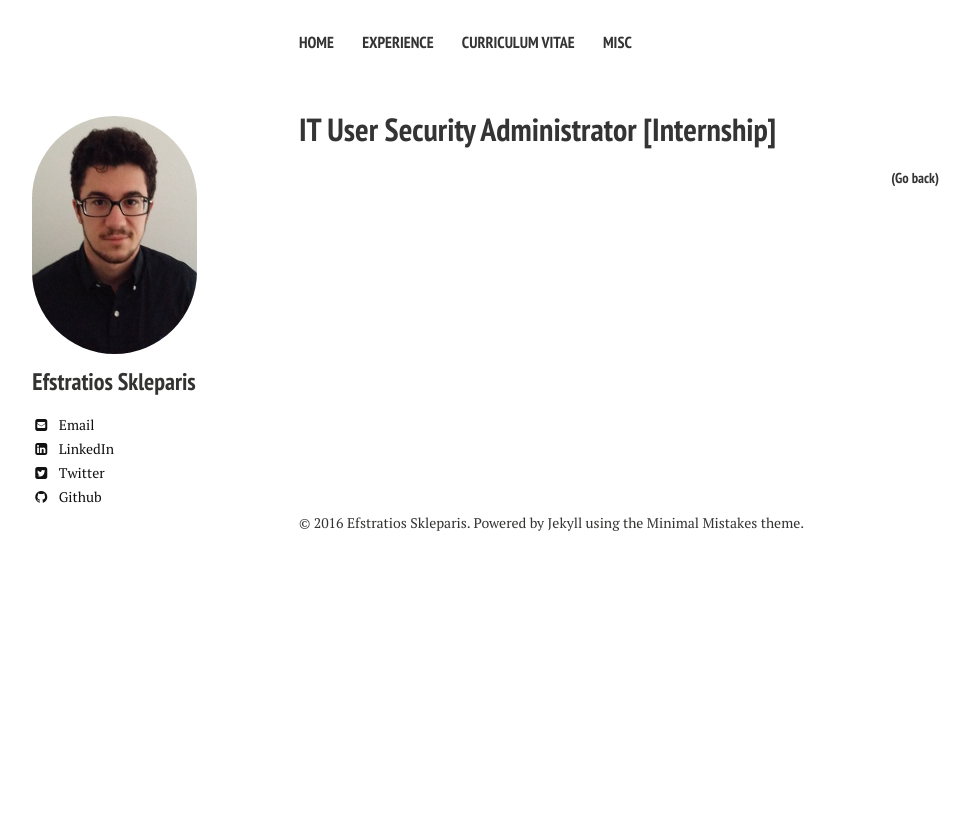
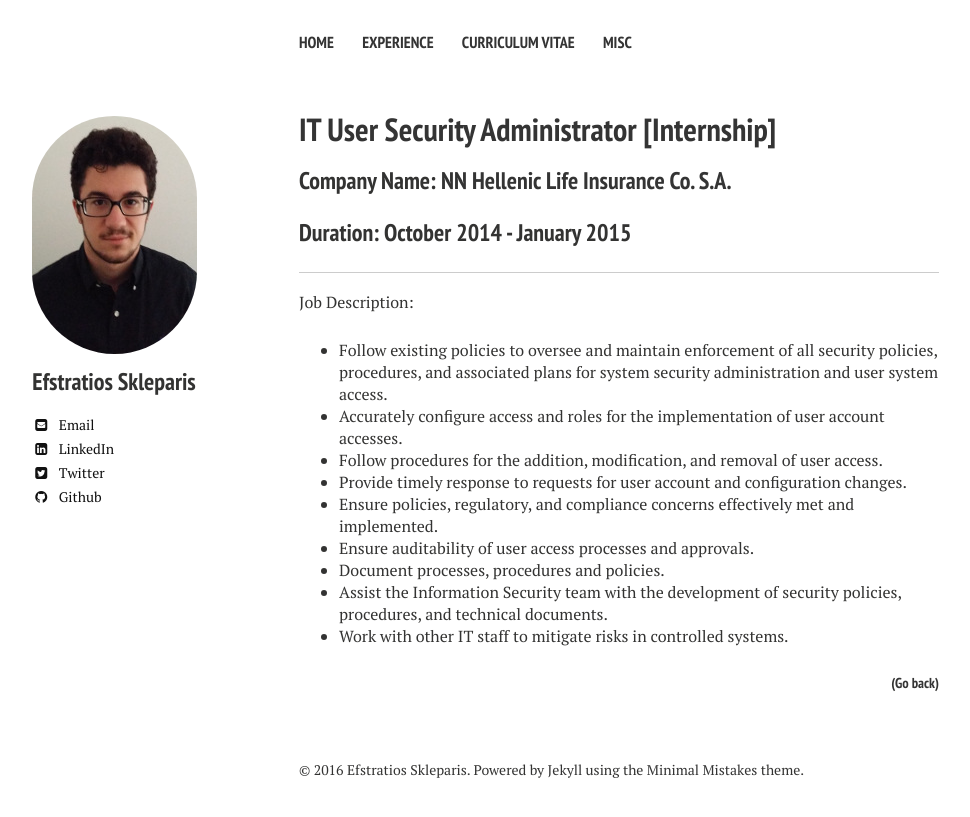
Before and after one commit to efstratios/efstratios.github.io, a Jekyll site: the page built from _posts/2014-10-13-nn_internship.md, in a window 1280 px wide. Shown: the top 817 px of the page, without its empty margins (21-991 px from the left). Built offline with Jekyll 4.4.1, drawn with Linux system fonts in a browser that asks for light colours; nearby versions of some CDN libraries.

Commit message:
new stuff

```diff
--- a/_config.yml
+++ b/_config.yml
@@ -21,7 +21,7 @@ kramdown:
   footnote_nr: 1
   entity_output: as_char
   toc_levels: 1..6
-  use_coderay: false
+  enable_coderay: false
 
 
 # Site owner
--- a/_posts/2014-10-13-nn_internship.md
+++ b/_posts/2014-10-13-nn_internship.md
@@ -6,3 +6,21 @@ tags: [sample post, code, highlighting]
 end_date: 2015-01-12
 share: true
 ---
+
+### Company Name: [NN Hellenic Life Insurance Co. S.A.](https://www.nnhellas.gr/en/)
+
+### Duration: October 2014 - January 2015
+
+---
+
+Job Description:
+
+* Follow existing policies to oversee and maintain enforcement of all security policies, procedures, and associated plans for system security administration and user system access.
+* Accurately configure access and roles for the implementation of user account accesses.
+* Follow procedures for the addition, modification, and removal of user access.
+* Provide timely response to requests for user account and configuration changes.
+* Ensure policies, regulatory, and compliance concerns effectively met and implemented.
+* Ensure auditability of user access processes and approvals.
+* Document processes, procedures and policies.
+* Assist the Information Security team with the development of security policies, procedures, and technical documents.
+* Work with other IT staff to mitigate risks in controlled systems.
```
Also changed, not shown: _posts/2014-02-11-freelance_webdev.md (added, +16 -0 lines), nn_internship/index.md (deleted, +0 -25 lines), experience/index.md (line endings or trailing spaces).
